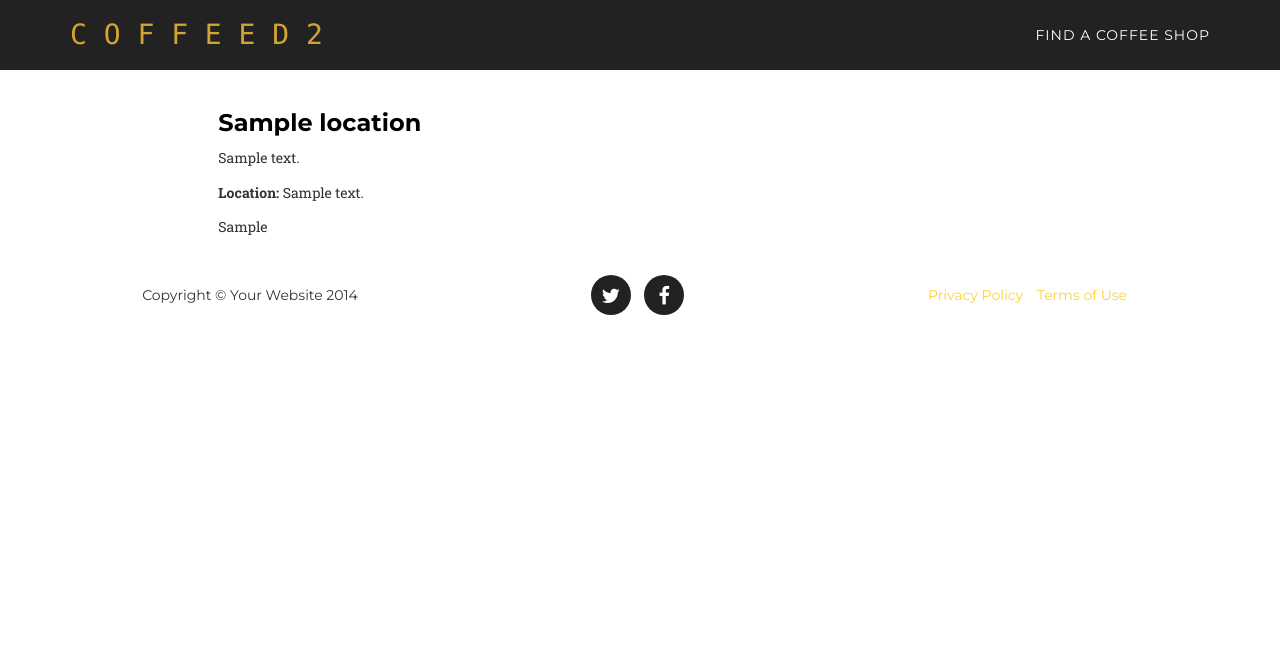
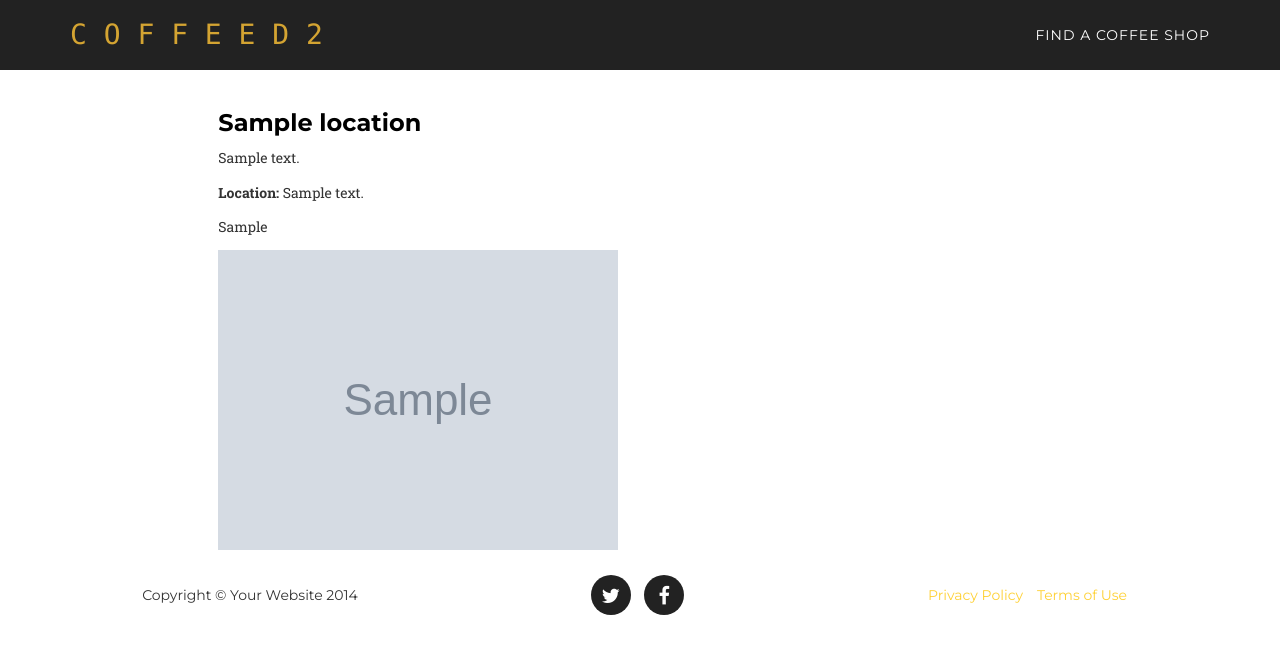
Before and after one commit to Fahadrao/coffeedapp, a Django app: page /location/ in a window 1280 px wide. Shown: the top 654 px of the page. Run offline with Django 3.2, Linux system fonts and the light colour scheme; tables that the repository leaves empty hold one stand-in row (values such as "Sample post"); grey boxes marked "Sample" are stand-in pictures; some libraries are stand-ins or nearby versions; some web fonts are replaced.

Commit message:
9th commit, heroku fingers crossed

```diff
--- a/core/models.py
+++ b/core/models.py
@@ -18,6 +18,7 @@ class Location(models.Model):
 	description = models.TextField(null=True, blank=True)
 	address = models.TextField(null=True, blank=True)
 	hours = models.TextField(null=True, blank=True)
+	image_file = models.ImageField(upload_to=upload_to_location, null=True, blank=True)
 	created_at = models.DateTimeField(auto_now_add=True)
 
 	def get_absolute_url(self):
--- a/templates/location/list.html
+++ b/templates/location/list.html
@@ -9,6 +9,7 @@
         <p>{{ location.description }}</p>
         {% if location.address %}<p><b>Location: </b>{{ location.address }}</p>{% endif %}
         {% if location.hours %}<p>{{ location.hours }}</p>{% endif %}
+        {% if location.image_file %}<img class="img-responsive" src="{{ location.image_file.url }}"></img>{% endif %}
         </div>
     {% endfor %}
     </div>
```
